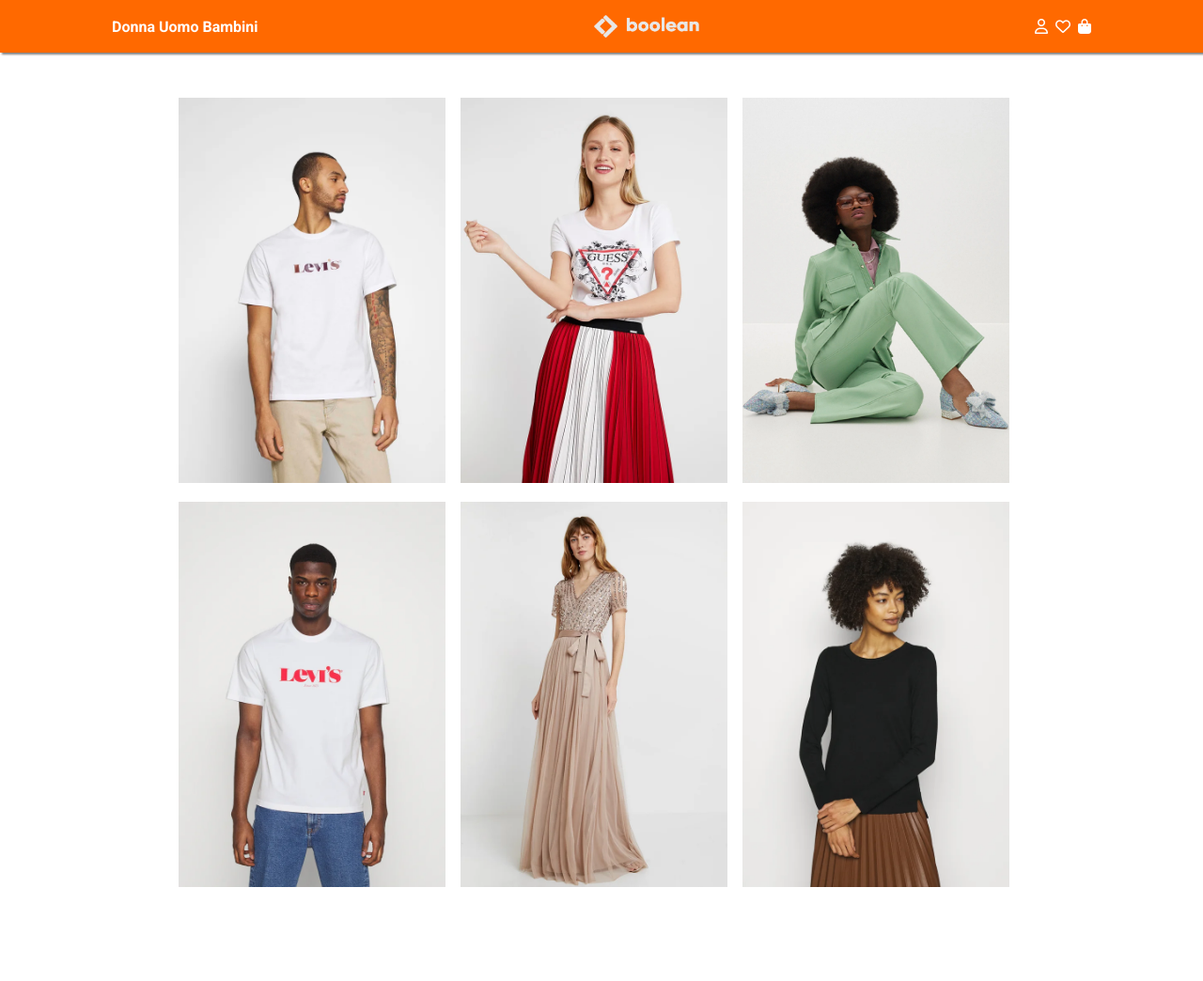
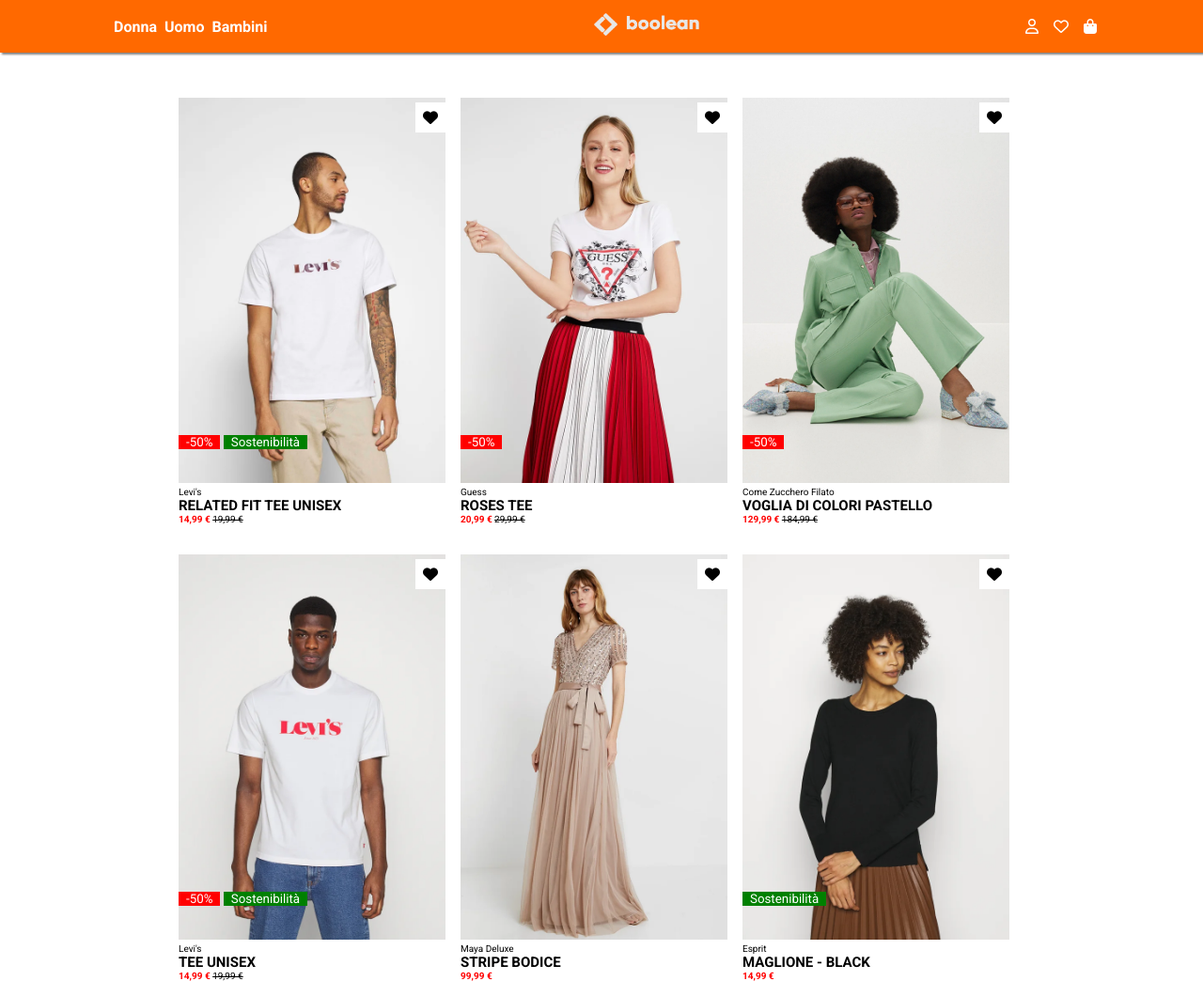
Before and after one commit to cinvenz/html-css-boolando, a plain HTML site: page index.html in a window 1280 px wide. Shown: the whole page at 94% size. Before the commit the page ends 948 px from the top, so only its background shows below. Drawn offline with Linux system fonts and the light colour scheme.

Commit message:
inserite immagini nomi e sconti

```diff
--- a/css/style.css
+++ b/css/style.css
@@ -41,6 +41,12 @@
     color: white;
 }
 
+a {
+    text-decoration: none;
+    color: white;
+    margin-left: 0.5rem;
+}
+
 .logo {
     display: flex;
     flex-grow: 2;
@@ -64,7 +70,7 @@
     margin: auto;
     display: flex;
     flex-wrap: wrap;
-    gap: 1rem;
+    gap: 2rem 1rem;
 }
 
 
@@ -82,3 +88,46 @@
 .img1, .img2, .img3, .img4, .img5, .img6 {
     position: absolute;
 }
+
+.prezzi {
+    font-size: x-small;
+}
+
+.container strong {
+    color: red;
+}
+
+.span-line{
+    text-decoration: line-through;
+}
+
+.container .fa-heart {
+    position: absolute;
+    top: 5px;
+    right: 0;
+    background-color: white;
+    padding: 0.5rem;
+}
+
+.container .fa-heart:hover {
+    color: red;
+}
+
+.sconto-rosso {
+    background-color: red;
+    color: white;
+    padding: 0 0.5rem;
+}
+
+.sostenibilità {
+    background-color: green;
+    color: white;
+    padding: 0 0.5rem;
+}
+
+.sconti {
+    position: absolute;
+    bottom: 5rem;
+    left: 0;
+    font-size: smaller;
+}
--- a/index.html
+++ b/index.html
@@ -15,14 +15,20 @@
     <!-- menu fixed -->
     <header>
         <nav class="flex-nav">
-            <div class="categorie"> <strong>Donna Uomo Bambini</strong></div>
+            <div class="categorie">
+                <a href=""><strong>Donna</strong></a>
+                <a href=""><strong>Uomo</strong></a>
+                <a href=""><strong>Bambini</strong></a>
+            </div>
             <div class="logo">
-                <img class="logo-boolean" src="img/boolean-logo.png" alt="">
+                <a href=""><img class="logo-boolean" src="img/boolean-logo.png" alt=""></a>
+
             </div>
             <div class="login">
-                <i class="fa-regular fa-user"></i>
-                <i class="fa-regular fa-heart"></i>
-                <i class="fa-solid fa-bag-shopping"></i>
+                <a href=""><i class="fa-regular fa-user"></i></a>
+                <a href=""><i class="fa-regular fa-heart"></i></a>
+                <a href=""><i class="fa-solid fa-bag-shopping"></i></a>
+
             </div>
         </nav>
     </header>
@@ -33,31 +39,87 @@
             <div class="immagine1">
                 <img class="img1" src="img/1.webp" alt="">
                 <img class="img1b" src="img/1b.webp" alt="">
+                <div class="prezzi">
+                    <p>Levi's</p>
+                    <h2>RELATED FIT TEE UNISEX</h2>
+                    <p> <strong>14,99 €</strong> <span class="span-line">19,99 €</span></p>
+                </div>
+                    <span><i class="fa-solid fa-heart"></i></span>
+                <div class="sconti">
+                    <span class="sconto-rosso">-50%</span>
+                    <span class="sostenibilità">Sostenibilità</span>
+                </div>
             </div>
 
             <div class="immagine2">
                 <img class="img2" src="img/2.webp" alt="">
                 <img src="img/2b.webp" alt="">
+                <div class="prezzi">
+                    <p>Guess</p>
+                    <h2>ROSES TEE</h2>
+                    <p> <strong>20,99 €</strong> <span class="span-line">29,99 €</span></p>
+                </div>
+                <span><i class="fa-solid fa-heart"></i></span>
+                <div class="sconti">
+                    <span class="sconto-rosso">-50%</span>
+
+                </div>
             </div>
 
             <div class="immagine3">
                 <img class="img3" src="img/3.webp" alt="">
                 <img src="img/3b.webp" alt="">
+                <div class="prezzi">
+                    <p>Come Zucchero Filato</p>
+                    <h2>VOGLIA DI COLORI PASTELLO</h2>
+                    <p> <strong>129,99 €</strong> <span class="span-line">184,99 €</span> </p>
+                </div>
+                <span><i class="fa-solid fa-heart"></i></span>
+                <div class="sconti">
+                    <span class="sconto-rosso">-50%</span>
+
+                </div>
             </div>
 
             <div class="immagine4">
                 <img class="img4" src="img/4.webp" alt="">
                 <img src="img/4b.webp" alt="">
+                <div class="prezzi">
+                    <p>Levi's</p>
+                    <h2>TEE UNISEX</h2>
+                    <p> <strong>14,99 €</strong> <span class="span-line">19,99 €</span> </p>
+                </div>
+                <span><i class="fa-solid fa-heart"></i></span>
+                <div class="sconti">
+                    <span class="sconto-rosso">-50%</span>
+                    <span class="sostenibilità">Sostenibilità</span>
+                </div>
             </div>
 
             <div class="immagine5">
                 <img class="img5" src="img/5.webp" alt="">
                 <img src="img/5b.webp" alt="">
+                <div class="prezzi">
+                    <p>Maya Deluxe</p>
+                    <h2>STRIPE BODICE</h2>
+                    <p> <strong>99,99 €</strong></p>
+                </div>
+                <span><i class="fa-solid fa-heart"></i></span>
             </div>
 
             <div class="immagine6">
                 <img class="img6" src="img/6.webp" alt="">
                 <img src="img/6b.webp" alt="">
+                <div class="prezzi">
+                    <p>Esprit</p>
+                    <h2>MAGLIONE - BLACK</h2>
+                    <p> <strong>14,99 €</strong></p>
+                </div>
+                <span><i class="fa-solid fa-heart"></i></span>
+                <div class="sconti">
+
+                    <span class="sostenibilità">Sostenibilità</span>
+                </div>
             </div>
         </div>
     </main>
```
